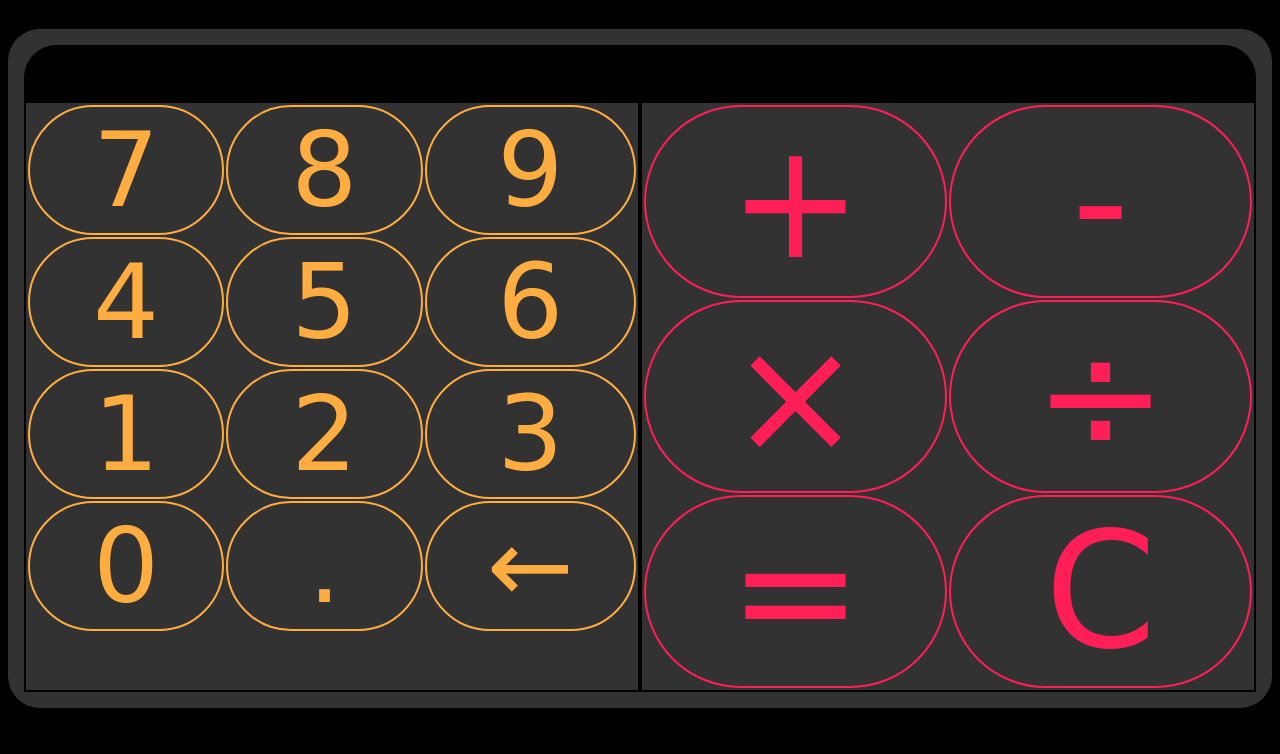
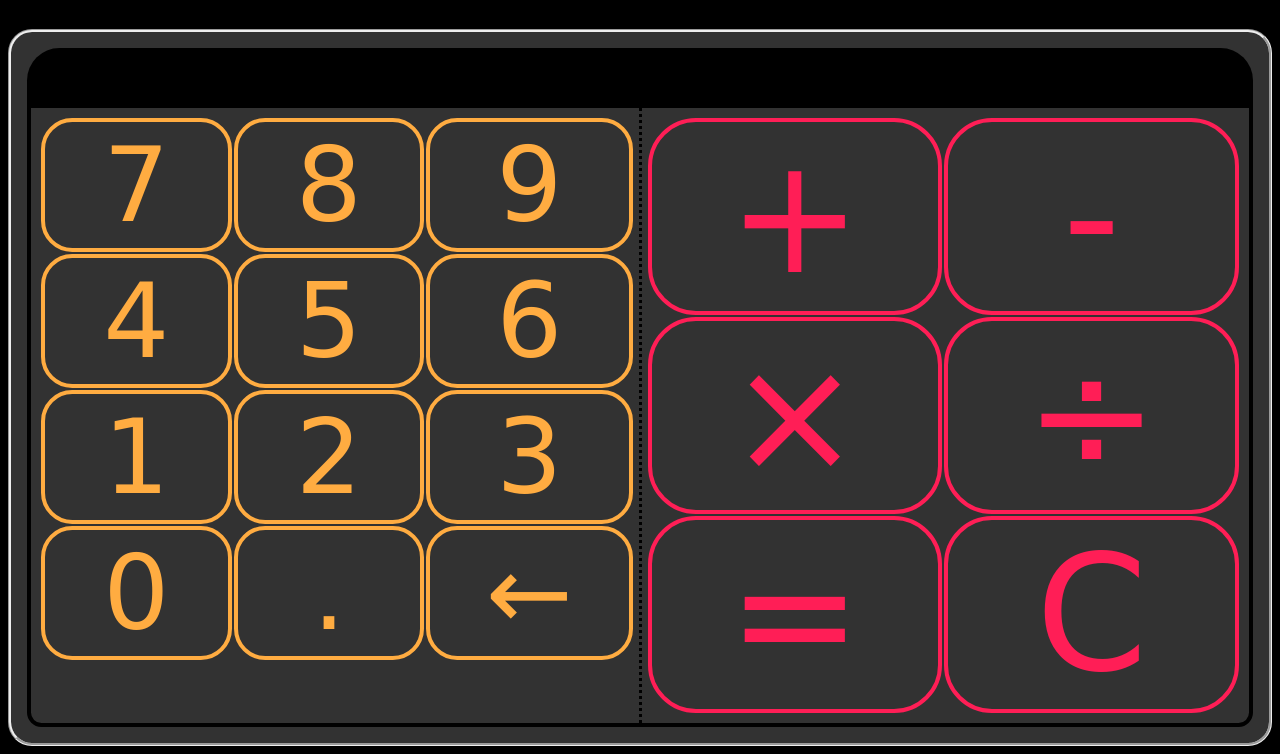
Before and after one commit to palmerusaf/calculator, a plain HTML site: page index.html in a window 1280 px wide. Shown: the part 99-853 px from the top of the page. Before the commit the page ends 815 px from the top, so only its background shows below. Drawn offline with Linux system fonts and the light colour scheme; a web font is replaced by a local one.

Commit message:
add outside border for calculatorContainer modifiy outside and center border on lowerCalContainer

```diff
--- a/style.css
+++ b/style.css
@@ -9,13 +9,12 @@
   --buttonHoverColor: black;
   --calculatorBackgroundColor: #323232;
   --displayBackgroundColor: var(--buttonHoverColor);
-  --radius: .9em;
+  --radius: 0.9em;
 }
 
 ::-webkit-scrollbar {
   width: 1vh;
 }
-
 
 ::-webkit-scrollbar-track {
   -webkit-box-shadow: inset 0 0 6px rgba(0, 0, 0, 0.3);
@@ -52,7 +51,8 @@ header h1 {
   display: flexbox;
   background-color: var(--calculatorBackgroundColor);
   padding: 2vmin;
-  border-radius: 2em;
+  border-radius: 1.5em;
+  border-style: groove;
 }
 
 #numDisplayContainer {
@@ -64,7 +64,7 @@ header h1 {
   border-top-right-radius: var(--radius);
   border-top-left-radius: var(--radius);
   text-align: right;
-  padding-right: .75em;
+  padding-right: 0.75em;
   overflow: scroll;
   overflow-y: hidden;
   padding-top: 1vh;
@@ -78,7 +78,11 @@ header h1 {
 /* container stores digits and math functions */
 #lowerCalContainer {
   display: flex;
-  border-width: 2px;
+  border-width: 0.5vh;
+  border-bottom-left-radius: var(--radius);
+  border-bottom-right-radius: var(--radius);
+  border-style:solid;
+  border-color:var(--backgroundColor);
 }
 
 /* affects all buttons */
@@ -87,55 +91,50 @@ header h1 {
   width: 100em;
   font-family: "Iceland", cursive;
   font-size: 200%;
-  border-radius: 2em;
+  border-radius: .3em;
   border-width: 0.5vh;
-  }
+  border-style:solid;
+}
 
 /* affects all buttons on hover*/
 #lowerCalContainer td:hover {
   cursor: pointer;
   background-color: var(--backgroundColor);
-  /* transition-property: background-color;  */
-  /* transition-duration: .5s; */
   transform: scale(1.05);
-  /* transition: transform .2s; */
-  transition: background-color .3s;
+  transition: background-color 0.3s;
 }
 
 #lowerCalContainer td:active {
-color: var(--displayTextColor);
-  transform: scale(.95);
+  color: var(--displayTextColor);
+  transform: scale(0.95);
   transition: color;
-  transition-duration: .2s;
+/*   transition-duration: 0.2s; */
 }
 
 #digitContainer {
   display: flexbox;
-  border: solid;
-  border-width: 2px;
   width: 50%;
+  padding: 1vmin;
+  padding-right: 0.5vmin;
+  border-right-style:dotted;
 }
 
 #mathFuncContainer {
   display: flexbox;
-  border: solid;
-  border-width: 2px;
   width: 50%;
+  padding: 1vmin;
+  padding-left: 0.5vmin;
 }
 
 /** number buttons */
 #digitContainer td {
-  border: solid;
   height: 15.48vh;
   width: 40vw;
-  border-width: 2px;
   color: var(--numberButtonsColor);
   font-size: 13vmin;
 }
 
 #mathFuncContainer td {
-  border: solid;
-  border-width: 2px;
   height: 21vh;
   width: 40vw;
   font-size: 20vmin;
```
